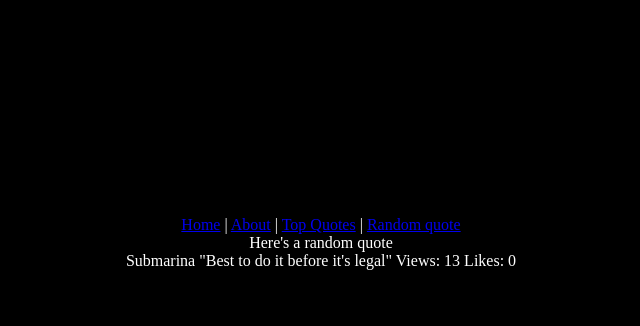
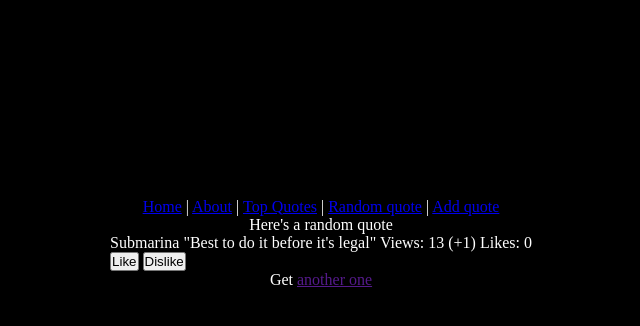
Before and after one commit to deosdaniel/random_quotes_itsolution, a Django app: page /quotes/random_quote/ in a window 1280 px wide. Shown: the part 157-483 px from the top of the page, without its empty margins (319-959 px from the left). Run offline with Django 5.2, Linux system fonts and the light colour scheme; data comes from the database, SQL or seed files in the repository; both versions use the stored data as it was after the commit.

Commit message:
Add weights, add form to add qoutes and validate the max 3 rule

```diff
--- a/quotes/models.py
+++ b/quotes/models.py
@@ -1,15 +1,18 @@
 from django.db import models
+from django.core.validators import MinValueValidator, MaxValueValidator
 
 # Create your models here.
 
 class Quote(models.Model):
     source = models.CharField(max_length=100, blank=False ,null=False)
-    text = models.TextField(blank=False, null=False)
+    text = models.TextField(blank=False, null=False, unique=True)
     date_added = models.DateTimeField(auto_now_add=True)
     views = models.IntegerField(default=0, null=False)
     likes = models.IntegerField(default=0, null=False)
-
-    # weight = models.IntegerField(default=0)
+    weight = models.IntegerField(
+        default=1,
+        validators=[MinValueValidator(1), MaxValueValidator(10)]
+    )
 
     def __str__(self):
         return f'{self.source} | {self.text[:10]}'
--- a/quotes/templates/quotes/random_quote.html
+++ b/quotes/templates/quotes/random_quote.html
@@ -5,10 +5,18 @@
 {% endblock %}
 
 {% block main %}
+<div>
     <p>Here's a random quote</p>
-<span> {{quote.source}}</span>
-<span> "{{ quote.text}}"</span>
-
-<span> Views: {{quote.views}} </span>
-<span> Likes: {{quote.likes}}</span>
+    <span> {{quote.source}}</span>
+    <span> "{{ quote.text}}"</span>
+    <span> Views: {{quote.views}} (+1) </span>
+    <span> Likes: {{quote.likes}}</span>
+</div>
+<div>
+    <button> Like</button>
+    <button> Dislike</button>
+</div>
+<div>
+    <p> Get <a href="">another one</a></p>
+</div>
 {% endblock %}
--- a/quotes/urls.py
+++ b/quotes/urls.py
@@ -2,6 +2,7 @@ from django.urls import path
 from . import views
 
 urlpatterns = [
-    path('', views.quotes_list),
-    path('random_quote/', views.random_quote),
+    path('', views.quotes_list, name='quotes_list'),
+    path('random_quote/', views.random_quote, name='random_quote'),
+    path('add/', views.add_quote, name='add_quote' ),
 ]
--- /dev/null
+++ b/quotes/utils.py
@@ -0,0 +1,9 @@
+import random
+from .models import Quote
+
+def get_random_quote():
+    quotes = list(Quote.objects.all())
+    if not quotes:
+        return None
+    weights = [q.weight if q.weight > 0 else 1 for q in quotes]
+    return random.choices(quotes, weights=weights, k=1)[0]
--- a/quotes/views.py
+++ b/quotes/views.py
@@ -1,7 +1,10 @@
-from django.shortcuts import render
+from django.shortcuts import render, redirect
 from django.template.defaultfilters import random
+from django.db.models import F
 
+from .forms import QuoteForm
 from .models import Quote
+from .utils import get_random_quote
 
 
 # Create your views here.
@@ -13,9 +16,16 @@ def quotes_list(request):
     return render(request, 'quotes/quotes_list.html', {'quotes': quotes})
 
 
-
+def add_quote(request):
+    if request.method == 'POST':
+        form = QuoteForm(request.POST)
+        if form.is_valid():
+            form.save()
+            return redirect("add_quote")
+    else:
+        form = QuoteForm()
+    return render(request, 'quotes/add_quote.html', {'form': form})
 
 def random_quote(request):
-    q = Quote.objects.order_by('?').first()
-    context = {'quote': q}
-    return render(request,'quotes/random_quote.html', context)
+    q = get_random_quote()
+    return render(request,'quotes/random_quote.html', {'quote': q})
--- a/templates/about.html
+++ b/templates/about.html
@@ -4,7 +4,7 @@
     About
 {% endblock %}
 
-{% block content %}
+{% block main %}
     <h1>Ну вот, ты перешел сюда</h1>
     <p>Отсюда можешь обратно <a href="/">туда</a> перейти</p>
 {% endblock %}
--- a/templates/home.html
+++ b/templates/home.html
@@ -4,7 +4,7 @@
     Home
 {% endblock %}
 
-{% block content %}
+{% block main %}
     <h1>Привет, это тестовое задание для IT-solution </h1>
     <p>Можешь перейти <a href="/about">сюда</a>, но я пока не знаю зачем</p>
 {% endblock %}
--- a/templates/layout.html
+++ b/templates/layout.html
@@ -19,7 +19,8 @@
     <a href="/">Home</a> |
     <a href="/about">About</a> |
     <a href="/quotes">Top Quotes</a> |
-    <a href="/quotes/random_quote">Random quote</a>
+    <a href="/quotes/random_quote">Random quote</a> |
+    <a href="/quotes/add">Add quote</a>
   </nav>
   <main>
     {% block main %}
```
Also changed, not shown: quotes/forms.py (added, +17 -0 lines), quotes/templates/quotes/add_quote.html (added, +14 -0 lines), db.sqlite3, quotes/migrations/0002_alter_quote_text.py (added), quotes/migrations/0003_quote_weight.py (added).
